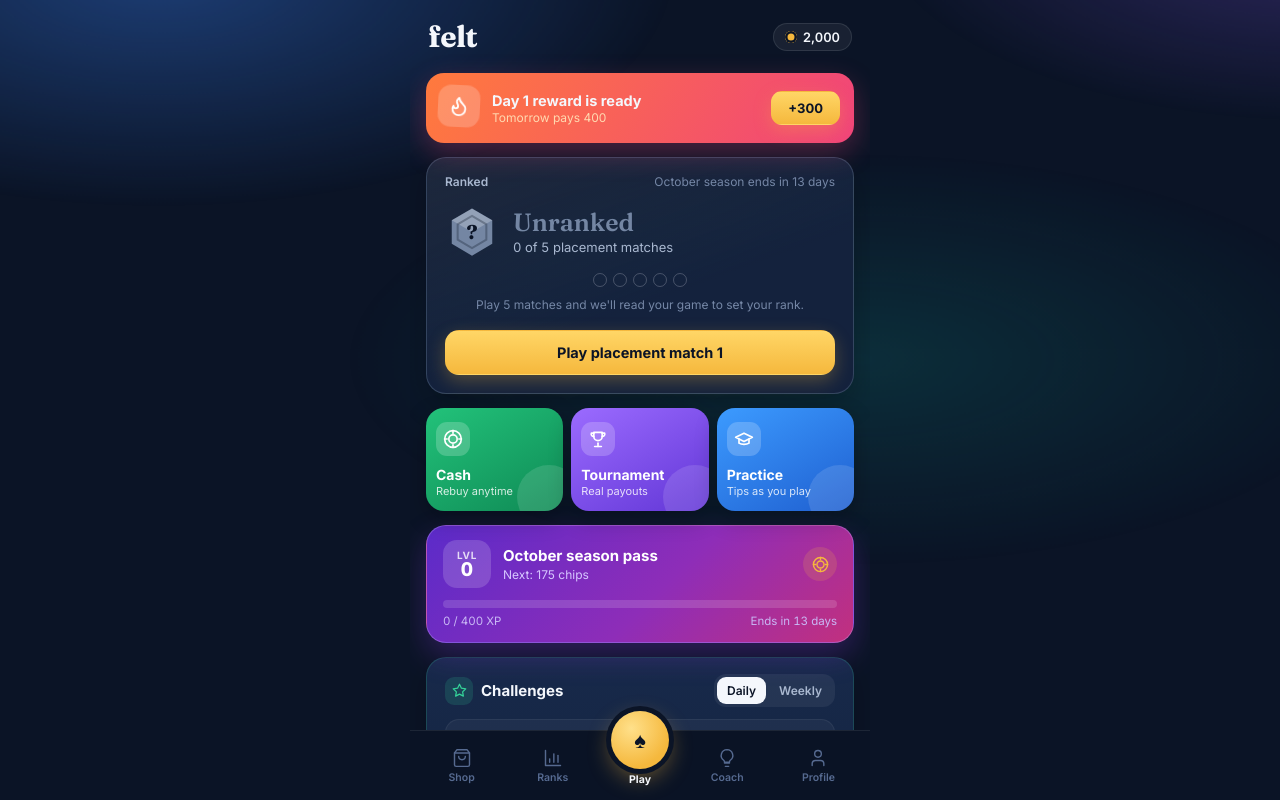
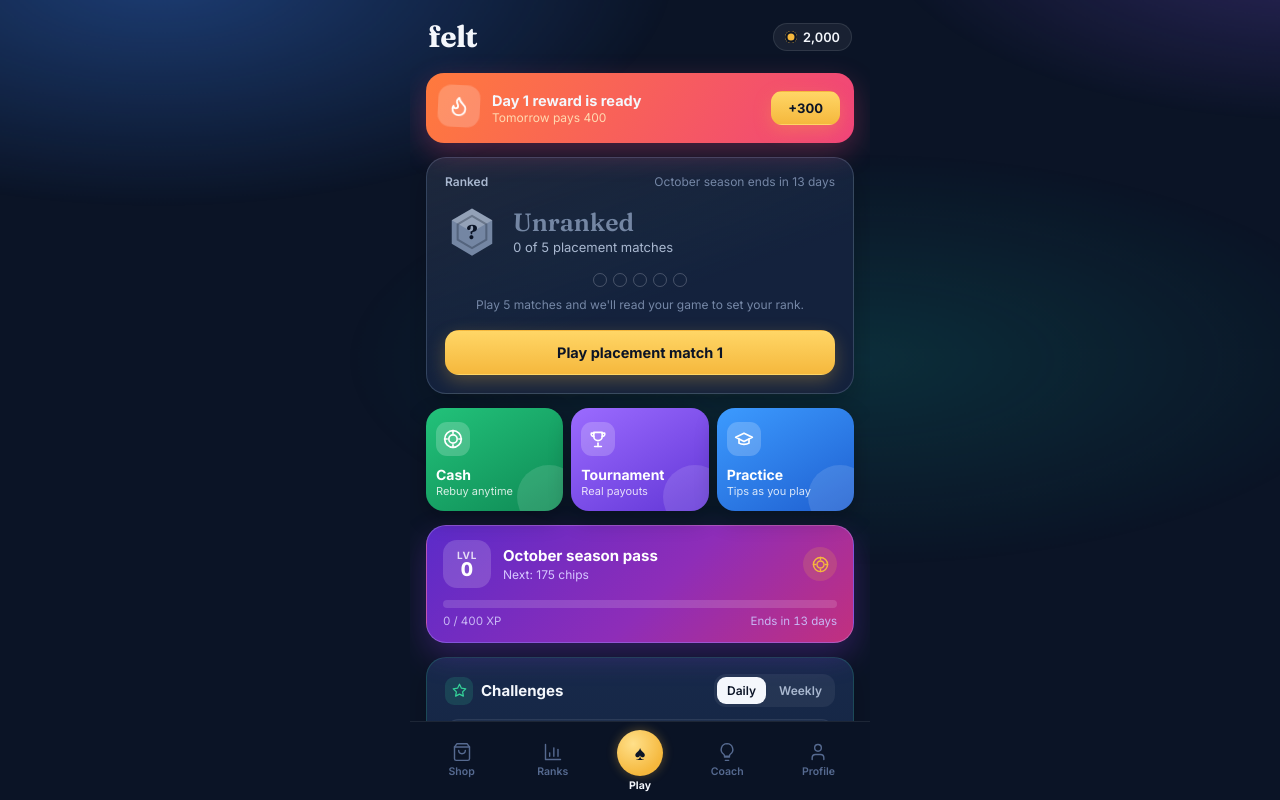
Before and after one commit to wetmilks/felt, a React (Vite) app: page / in a window 1280 px wide. Built offline with nearby package versions, Linux system fonts and the light colour scheme.

Commit message:
Keep the Play button inside the nav bar
Co-Authored-By: Claude Opus 5.5 <noreply@anthropic.com>
Claude-Session: https://claude.ai/code/session_015dKcp2hwJ33qqsrgBjnHXV

```diff
--- a/src/App.jsx
+++ b/src/App.jsx
@@ -3486,8 +3486,8 @@ function BottomNav({ tab, setTab }) {
       {side({ key: "shop", icon: "bag", label: "Shop" })}
       {side({ key: "leaderboard", icon: "ranks", label: "Ranks" })}
       <button onClick={() => setTab("home")} className={`play-fab${playActive ? " on" : ""}`} aria-current={playActive ? "page" : undefined} aria-label="Play">
-        <span className="play-fab-disc"><span style={{ fontSize: 22, lineHeight: 1 }}>{"♠"}</span></span>
-        <span style={{ fontSize: 10.5, fontWeight: 700, marginTop: 4 }}>Play</span>
+        <span className="play-fab-disc"><span style={{ fontSize: 20, lineHeight: 1 }}>{"♠"}</span></span>
+        <span style={{ fontSize: 10.5, fontWeight: 700, marginTop: 3 }}>Play</span>
       </button>
       {side({ key: "coach", icon: "coach", label: "Coach" })}
       {side({ key: "profile", icon: "user", label: "Profile" })}
@@ -3516,8 +3516,8 @@ button { font-family: inherit; color: inherit; }
 @keyframes spin { to { transform: rotate(360deg); } }
 @keyframes badgePop { 0% { opacity: 0; transform: scale(.4) rotate(-20deg); } 60% { opacity: 1; transform: scale(1.12) rotate(4deg); } 100% { transform: scale(1) rotate(0); } }
 
-.app { font-family: 'Inter', -apple-system, sans-serif; background: radial-gradient(130% 70% at 50% -15%, #1E427E 0%, #0B1426 62%); height: 100vh; color: #F4F7FC; display: flex; flex-direction: column; align-items: center; overflow: hidden; }
-.app-table { height: 100vh; background: radial-gradient(130% 70% at 50% -15%, #1E427E 0%, #0B1426 62%); }
+.app { font-family: 'Inter', -apple-system, sans-serif; background: radial-gradient(130% 70% at 50% -15%, #1E427E 0%, #0B1426 62%); height: 100vh; height: 100dvh; color: #F4F7FC; display: flex; flex-direction: column; align-items: center; overflow: hidden; }
+.app-table { height: 100vh; height: 100dvh; background: radial-gradient(130% 70% at 50% -15%, #1E427E 0%, #0B1426 62%); }
 .app-main { flex: 1; width: 100%; display: flex; justify-content: center; overflow: hidden; padding-top: 16px; }
 .screen { width: 100%; max-width: 460px; height: 100%; overflow-y: auto; padding: 0 16px 40px; }
 .screen-fade { animation: screenIn 0.2s ease; }
@@ -3573,10 +3573,10 @@ button.row:active:not(:disabled) { background: #1A2B4B; }
 .sheet-title { font-family: 'Fraunces', Georgia, serif; font-size: 19px; font-weight: 700; }
 .sheet-body { font-size: 13px; line-height: 1.5; color: #8FA1BE; margin: 12px 2px 16px; }
 .toast { position: fixed; top: 18px; left: 50%; transform: translateX(-50%); z-index: 40; background: #14223D; border: 1px solid rgba(245,184,61,0.45); border-radius: 14px; padding: 10px 16px; animation: sheetIn .25s ease; box-shadow: 0 10px 30px rgba(0,0,0,0.45); min-width: 200px; text-align: center; }
-.bottom-nav { width: 100%; max-width: 460px; display: flex; justify-content: space-around; align-items: flex-end; padding: 6px 6px calc(10px + env(safe-area-inset-bottom)); border-top: 1px solid rgba(244,247,252,0.08); flex-shrink: 0; background: rgba(11,20,38,0.88); }
+.bottom-nav { width: 100%; max-width: 460px; display: flex; justify-content: space-around; align-items: center; padding: 6px 6px calc(8px + env(safe-area-inset-bottom)); border-top: 1px solid rgba(244,247,252,0.08); flex-shrink: 0; background: rgba(11,20,38,0.88); }
 .navbtn { background: none; border: none; display: flex; flex-direction: column; align-items: center; cursor: pointer; padding: 6px 8px; transition: color .15s ease; flex: 1; }
-.play-fab { background: none; border: none; display: flex; flex-direction: column; align-items: center; cursor: pointer; padding: 0 4px 4px; flex: 1; color: #F4F7FC; }
-.play-fab-disc { width: 58px; height: 58px; margin-top: -26px; border-radius: 50%; display: flex; align-items: center; justify-content: center; color: #0B1426; background: radial-gradient(circle at 35% 30%, #FFE08A, #F5B83D 70%); box-shadow: 0 0 0 5px #0B1426, 0 8px 22px rgba(245,184,61,0.45); transition: transform .18s ease; }
+.play-fab { background: none; border: none; display: flex; flex-direction: column; align-items: center; cursor: pointer; padding: 2px 4px 0; flex: 1; color: #F4F7FC; }
+.play-fab-disc { width: 46px; height: 46px; margin-top: 0; border-radius: 50%; display: flex; align-items: center; justify-content: center; color: #0B1426; background: radial-gradient(circle at 35% 30%, #FFE08A, #F5B83D 70%); box-shadow: 0 0 12px rgba(245,184,61,0.35); transition: transform .18s ease; }
 .play-fab:active .play-fab-disc { transform: scale(0.93); }
 .play-fab:not(.on) .play-fab-disc { filter: saturate(0.85) brightness(0.92); }
 
@@ -3779,7 +3779,7 @@ input[type=range] { accent-color: #F5B83D; }
 .best-n { width: 22px; height: 22px; border-radius: 50%; background: rgba(245,184,61,0.16); color: #F5B83D; font-size: 11px; font-weight: 700; display: flex; align-items: center; justify-content: center; flex-shrink: 0; }
 
 .play-fab-disc { animation: fabGlow 2.6s ease-in-out infinite; }
-@keyframes fabGlow { 0%, 100% { box-shadow: 0 0 0 5px #0B1426, 0 8px 22px rgba(245,184,61,0.4); } 50% { box-shadow: 0 0 0 5px #0B1426, 0 8px 32px rgba(245,184,61,0.75); } }
+@keyframes fabGlow { 0%, 100% { box-shadow: 0 0 10px rgba(245,184,61,0.3); } 50% { box-shadow: 0 0 18px rgba(245,184,61,0.6); } }
 .toast { background: linear-gradient(135deg, #1D3563, #2A1F5E); border-color: rgba(245,184,61,0.6); }
 .table-wrap::before { content: ""; position: absolute; top: 0; left: 0; right: 0; bottom: 0; pointer-events: none; z-index: -1; background: radial-gradient(60% 40% at 50% 42%, var(--felt1, #22A866), transparent 70%); opacity: 0.16; animation: tableBreath 6s ease-in-out infinite; }
 .table-wrap { isolation: isolate; }
```
